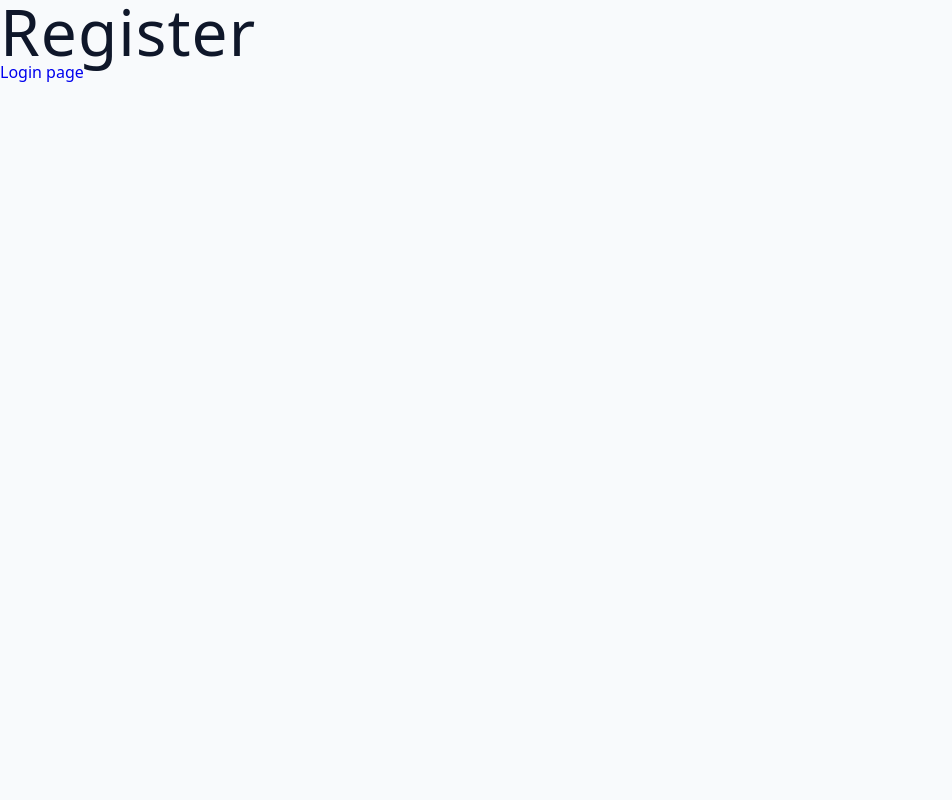
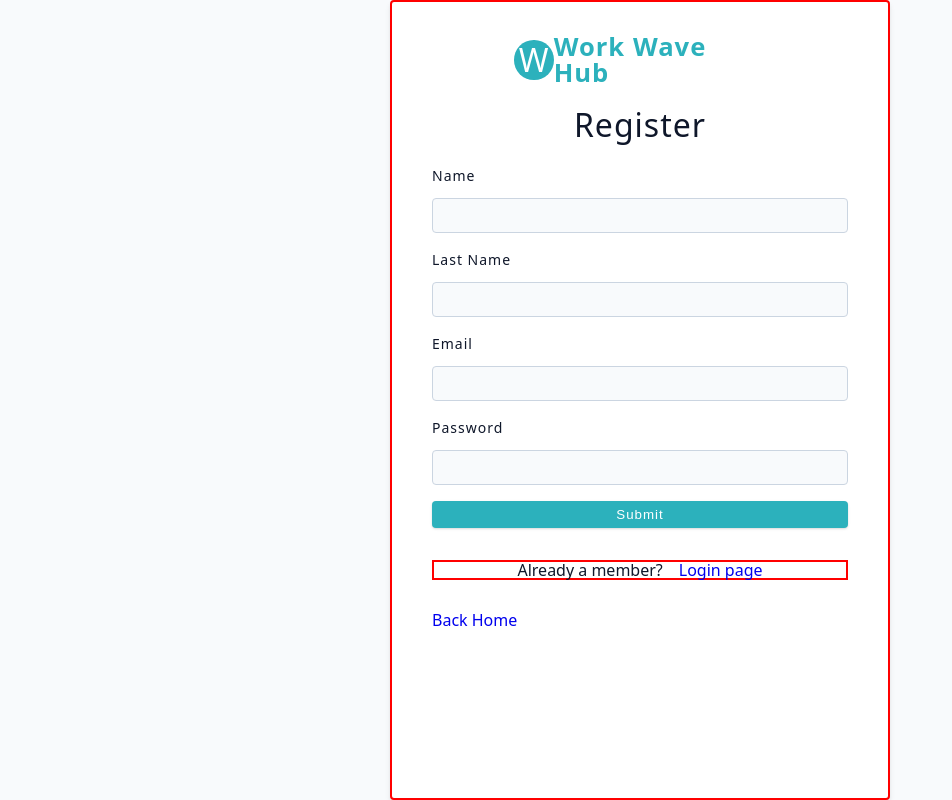
Before and after one commit to mdcodelab/WorkWaveHub-jobs-platform-mern-v2, a React (Vite) app in the folder client/: page /register in a window 1280 px wide. Shown: the whole page, without its empty margins (0-952 px from the left). Built offline with nearby package versions, Linux system fonts and the light colour scheme.

Commit message:
FormRow component

```diff
--- a/client/package.json
+++ b/client/package.json
@@ -10,6 +10,7 @@
     "preview": "vite preview"
   },
   "dependencies": {
+    "aos": "^2.3.4",
     "axios": "^1.6.5",
     "dayjs": "^1.11.10",
     "react": "^18.2.0",
--- /dev/null
+++ b/client/src/components/FormRow.jsx
@@ -0,0 +1,12 @@
+import React from 'react';
+
+function FormRow({type, name, labelText}) {
+  return (
+    <div className="form-row">
+      <label htmlFor="name" className="form-label">{labelText || name}</label>
+      <input type={type} name={name} id={name} className="form-input"></input>
+    </div>
+  );
+}
+
+export default FormRow;
--- a/client/src/components/Logo.jsx
+++ b/client/src/components/Logo.jsx
@@ -18,7 +18,7 @@ const Wrapper = styled.div`
     display: flex;
     align-items: center;
     height: 100%;
-    width: 13.5rem;
+    width: 15.7rem;
     justify-content: space-between;
     margin: 0 auto;
   }
--- a/client/src/index.css
+++ b/client/src/index.css
@@ -237,7 +237,7 @@ button:disabled {
   border-radius: var(--border-radius);
   box-shadow: var(--shadow-2);
   padding: 2rem 2.5rem;
-  margin: 3rem auto;
+  margin: 0rem auto;
 }
 .form-label {
   display: block;
--- a/client/src/pages/Error.jsx
+++ b/client/src/pages/Error.jsx
@@ -14,7 +14,7 @@ function Error() {
               <h1>404</h1>
               <h4>...Oooops! Page not fund!</h4>
               <img src={frog} alt="cannot found"></img>
-              <Link to="/" className="btn btn-hero">
+              <Link to="/dashboard" className="btn btn-hero">
                 Back Home
               </Link>
             </div>
--- a/client/src/pages/Landing.jsx
+++ b/client/src/pages/Landing.jsx
@@ -1,8 +1,14 @@
 import React from 'react';
 import styled from "styled-components";
 import {Link} from "react-router-dom";
+import AOS from "aos";
+import "aos/dist/aos.css";
 
 function Landing() {
+    React.useEffect(() => {
+      AOS.init();
+    }, []);
+
   return (
     <Wrapper>
       <nav>
@@ -162,7 +168,7 @@ const Wrapper = styled.div`
   }
 
   .cover__content h1 span {
-    color: var(--primary-500);
+    color: var(--primary-900);
   }
 
   .cover__content p {
@@ -175,7 +181,7 @@ const Wrapper = styled.div`
     width: 20rem;
     display: flex;
     align-items: center;
-    justify-content: space- + between;
+    justify-content: space-between;
   }
 
   .buttons a {
@@ -184,15 +190,17 @@ const Wrapper = styled.div`
     width: max-content;
     margin-top: 2.5rem;
     padding: 0.5rem 0.6rem;
-    animation: appear 2.5s ease;
+    background: var(--primary-900);
+    transform: translateY(300px);
+    animation: appear 1s ease forwards;
   }
 
   @keyframes appear {
     0% {
-      transform: scale(0);
+      transform: translateY(300px);
     }
     100% {
-      transform: scale(1);
+      transform: translateY(0px);
     }
   }
 
@@ -281,7 +289,7 @@ const Wrapper = styled.div`
     }
   }
 
-  @media (max-width: 303px) {
+  @media screen and (max-width: 303px) {
     .cover__content h1 {
       font-size: 1.5rem;
     }
@@ -289,7 +297,7 @@ const Wrapper = styled.div`
       font-size: 1rem;
     }
     .buttons {
-        margin-top: -2rem;
+      margin-top: -2rem;
     }
   }
 `;
--- a/client/src/pages/Register.jsx
+++ b/client/src/pages/Register.jsx
@@ -1,14 +1,70 @@
 import React from 'react';
 import {Link} from "react-router-dom";
-import styled from "styled-components"
+import styled from "styled-components";
+import Logo from "../components/Logo";
+import FormRow from '../components/FormRow';
 
 function Register() {
   return (
-    <div>
-      <h1>Register</h1>
-      <Link to="/login">Login page</Link>
-    </div>
+    <Wrapper>
+      <form className="form">
+        <Logo style={{ width: "100%" }}></Logo>
+        <h3>Register</h3>
+        <FormRow type="text" name="name" labelText="Name"></FormRow>
+        <FormRow type="text" name="lastName" labelText="Last Name"></FormRow>
+        <FormRow type="email" name="email" labelText="Email"></FormRow>
+        <FormRow type="password" name="password" labelText="Password"></FormRow>
+        <button type="submit" className="btn btn-block">
+          Submit
+        </button>
+        <div className="check-member">
+          <span>Already a member?</span>
+          <Link to="/login" className="member-btn">
+            Login page
+          </Link>
+        </div>
+        <Link to="/" className="back-home">
+          Back Home
+        </Link>
+      </form>
+    </Wrapper>
   );
 }
 
+const Wrapper = styled.div`
+height: 100vh;
+width: 100%;
+overflow: hidden;
+
+.form {
+    width: 500px;
+    height: 100%;
+    border: 2px solid red;
+}
+
+.form h3 {
+    margin: 1.5rem 0;
+    text-align: center;
+}
+
+.check-member {
+    display: flex;
+    width: 100%;
+    align-items: center;
+    justify-content: center;
+    margin: 2rem 0;
+    border: 2px solid red;
+}
+
+.member-btn {
+    display: block;
+    margin-left: 1rem;
+}
+
+.back-home {
+    display: block;
+    margin: 0 auto !important;
+}
+`;
+
 export default Register;
```
Also changed, not shown: 1 other file (tests, documents, lock files or other folders).
